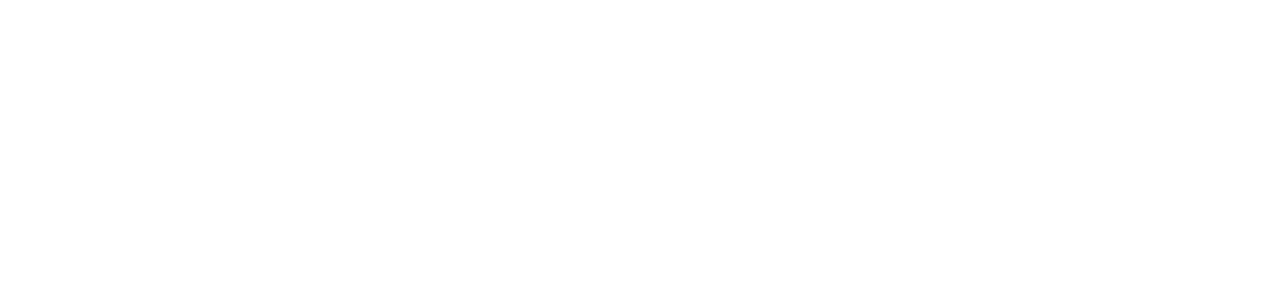
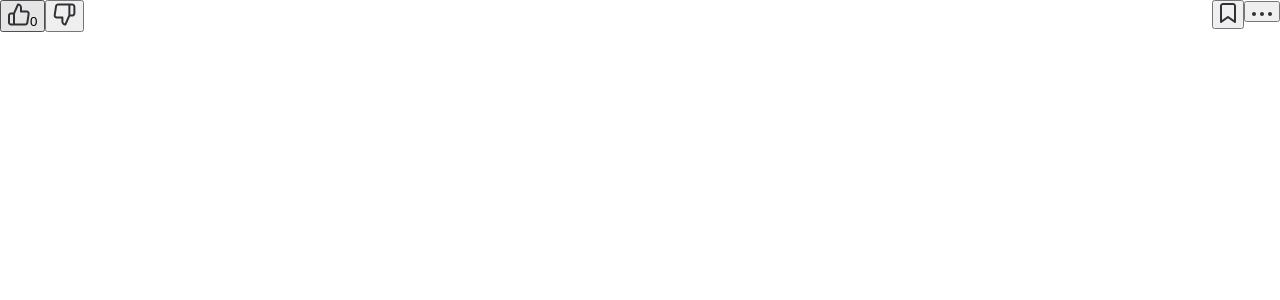
Before and after one commit to ArtyomPurenok/tms_blog, a React (Create React App) app: page / in a window 1280 px wide. Shown: the top 300 px of the page. Built offline with nearby package versions, Linux system fonts and the light colour scheme.

Commit message:
correct class name

```diff
--- a/src/App.tsx
+++ b/src/App.tsx
@@ -1,12 +1,12 @@
 import React from 'react';
 
-
+import {LikeBox} from './components/LikeBox'
 
 function App() {
   return (
     <div className="App">
-      {/* <Card/>
-      <LikeBox/> */}
+      {/* <Card/> */}
+      <LikeBox/>
     </div>
   );
 }
--- a/src/components/Button/Button.tsx
+++ b/src/components/Button/Button.tsx
@@ -2,16 +2,16 @@ import React from 'react';
 
 type buttonProps = {
     BtnClass?: string
-    FunctionLikeNumber?: any
+    functionLikeNumber?: any
     BtnIcon?: any
     likeNumber?: number
     BtnTxt?: string
 }
 
-export const Button = (({BtnClass, FunctionLikeNumber, BtnIcon, likeNumber, BtnTxt}: buttonProps) => {
+export const Button = (({BtnClass, functionLikeNumber, BtnIcon, likeNumber, BtnTxt}: buttonProps) => {
     return <div>
         <button
-        onClick={FunctionLikeNumber}
+        onClick={functionLikeNumber}
         className={BtnClass}
         >
             {BtnTxt}
--- a/src/components/Input/Input.css
+++ b/src/components/Input/Input.css
@@ -1,3 +1,3 @@
-.InputP {
+.input-P {
     margin: 5px 0px;
 }
--- a/src/components/Input/Input.tsx
+++ b/src/components/Input/Input.tsx
@@ -13,7 +13,7 @@ type InputProps = {
 export const Input = (({InputClass, InputType, InputPlaceholder, InputOnChange, InputName, InputGeneralDiv}: InputProps) => {
 
     return <div className={InputGeneralDiv}>
-        {InputName && <p className='InputP'>{InputName}</p>}
+        {InputName && <p className='input-P'>{InputName}</p>}
         <input className={InputClass} onChange={InputOnChange} type={InputType} placeholder={InputPlaceholder}/>
     </div>
 })
--- a/src/components/LikeBox/LikeBox.css
+++ b/src/components/LikeBox/LikeBox.css
@@ -1,14 +1,14 @@
-.LikeBox {
+.like-Box {
     width: 100%;
     height: 40px;
     display: flex;
     justify-content: space-between;
 }
 
-.LikeBoxLeft {
+.like-Box-Left {
     display: flex;
 }
 
-.LikeBoxRight {
+.like-Box-Right {
     display: flex;
 }
--- a/src/components/LikeBox/LikeBox.tsx
+++ b/src/components/LikeBox/LikeBox.tsx
@@ -13,14 +13,14 @@ export const LikeBox = (() => {
     const FunLikeNumber = (() => setLikeNumber(likeNumber + 1))
 
 
-    return <div className='LikeBox'>
+    return <div className='like-Box'>
 
-        <div className='LikeBoxLeft'>
-            <LikeUp FunctionLikeNumber={FunLikeNumber}  likeNumber={likeNumber}/>
+        <div className='like-Box-Left'>
+            <LikeUp functionLikeNumber={FunLikeNumber}  likeNumber={likeNumber}/>
             <LikeDown/>
         </div>
 
-        <div className='LikeBoxRight'>
+        <div className='like-Box-Right'>
             <Bookmark/>
             <DotsThree/>
         </div>
--- a/src/components/LikeBox/LikeUp/LikeUp.tsx
+++ b/src/components/LikeBox/LikeUp/LikeUp.tsx
@@ -6,13 +6,13 @@ import {Button} from '../../Button'
 import { ReactComponent as LikeUpIcon } from '../../Icons/LikeUpIcon.svg'
 
 type LikeUpProps = {
-    FunctionLikeNumber?: any
+    functionLikeNumber?: any
     likeNumber: number
 }
 
-export const LikeUp = (({FunctionLikeNumber, likeNumber}: LikeUpProps) => {
+export const LikeUp = (({functionLikeNumber, likeNumber}: LikeUpProps) => {
 
     return <div>
-        <Button FunctionLikeNumber={FunctionLikeNumber} BtnIcon={LikeUpIcon} likeNumber={likeNumber}/>
+        <Button functionLikeNumber={functionLikeNumber} BtnIcon={LikeUpIcon} likeNumber={likeNumber}/>
     </div>
 })
```
